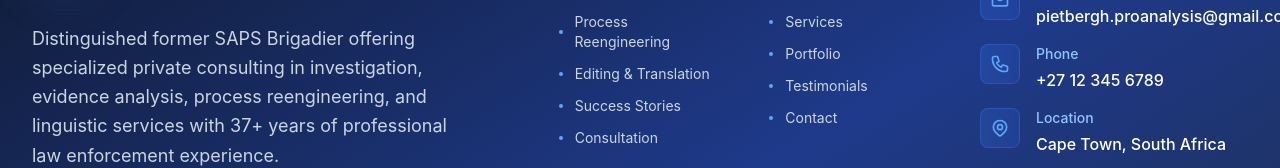
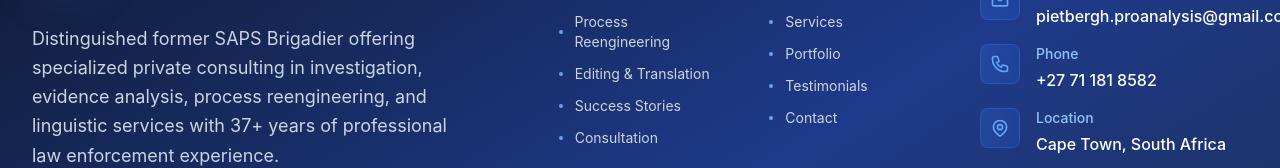
Before and after one commit to RustedVikingOG/pietberghproanalysis, a Vue app: page / in a window 1280 px wide. Shown: the part 4012-4180 px from the top of the page. Built offline with nearby package versions, Linux system fonts and the light colour scheme.

Commit message:
feat: update client details (#6)

```diff
--- a/src/components/ContactInfo.vue
+++ b/src/components/ContactInfo.vue
@@ -36,8 +36,8 @@
             </svg>
             <div>
               <p class="text-sm font-medium text-slate-700">Phone</p>
-              <a href="tel:+27123456789" class="text-blue-600 hover:text-blue-700 transition-colors">
-              +27 12 345 6789
+              <a href="tel:+27711818582" class="text-blue-600 hover:text-blue-700 transition-colors">
+              +27 71 181 8582
               </a>
             </div>
           </div>
--- a/src/components/FooterSection.vue
+++ b/src/components/FooterSection.vue
@@ -349,8 +349,8 @@ const footerContent = computed<FooterContent>(() => ({
     {
       type: 'phone',
       label: 'Phone',
-      value: '+27 12 345 6789',
-      href: 'tel:+27123456789'
+      value: '+27 71 181 8582',
+      href: 'tel:+27711818582'
     },
     {
       type: 'location',
@@ -375,7 +375,7 @@ const footerContent = computed<FooterContent>(() => ({
     },
     {
       name: 'Phone',
-      url: 'tel:+27123456789',
+      url: 'tel:+27711818582',
       icon: 'phone',
       ariaLabel: 'Call us',
       isExternal: false
--- a/src/controllers/BusinessController.ts
+++ b/src/controllers/BusinessController.ts
@@ -352,7 +352,7 @@ export class BusinessController {
   private getProfessionalMilestones() {
     return [
       {
-        year: '1985',
+        year: '1987',
         title: 'Started Career in SAPS Linguistic Services'
       },
       {
--- a/src/controllers/ContentController.ts
+++ b/src/controllers/ContentController.ts
@@ -57,12 +57,12 @@ export class ContentController {
         {
           phase: 'The Call to Service',
           description: 'Beginning his career in Linguistic Services at SAPS Headquarters',
-          years: '1985'
+          years: '1987'
         },
         {
           phase: 'The Quest',
           description: '37 years of dedicated service culminating in the rank of Brigadier',
-          years: '1985-2022'
+          years: '1987-2024'
         },
         {
           phase: 'The Mastery',
--- a/src/controllers/ModalController.ts
+++ b/src/controllers/ModalController.ts
@@ -78,7 +78,7 @@ export class ModalController {
       }),
       contactInfo: {
         email: 'pietbergh.proanalysis@gmail.com',
-        phone: '+27 12 345 6789'
+        phone: '+27 71 181 8582'
       },
       sections: [
         {
@@ -142,7 +142,7 @@ export class ModalController {
       }),
       contactInfo: {
         email: 'pietbergh.proanalysis@gmail.com',
-        phone: '+27 12 345 6789'
+        phone: '+27 71 181 8582'
       },
       sections: [
         {
@@ -212,7 +212,7 @@ export class ModalController {
       }),
       contactInfo: {
         email: 'pietbergh.proanalysis@gmail.com',
-        phone: '+27 12 345 6789'
+        phone: '+27 71 181 8582'
       },
       sections: [
         {
--- a/src/controllers/PortfolioController.ts
+++ b/src/controllers/PortfolioController.ts
@@ -94,13 +94,13 @@ export class PortfolioController {
     }, {} as Record<SuccessStory['caseType'], number>);
 
     // Calculate years active based on date range
-    const dates = this.successStories.map(story => new Date(story.date).getFullYear());
-    const minYear = Math.min(...dates);
-    const maxYear = Math.max(...dates);
-    const yearsActive = maxYear - minYear + 1;
+    // const dates = this.successStories.map(story => new Date(story.date).getFullYear());
+    // const minYear = Math.min(...dates);
+    // const maxYear = Math.max(...dates);
+    const yearsActive = 13;
 
     return {
-      totalCases: this.successStories.length,
+      totalCases: 26,
       caseTypes,
       successRate: '100%', // All listed cases are successful
       yearsActive
--- a/src/services/ContentService.ts
+++ b/src/services/ContentService.ts
@@ -165,7 +165,7 @@ export class ContentService {
         type: 'degree',
         title: 'MA in African Languages',
         institution: 'University',
-        year: 1985,
+        year: 1987,
         level: 'postgraduate',
         field: 'Linguistics',
         description: 'Establishing scholarly credibility and linguistic expertise'
```
